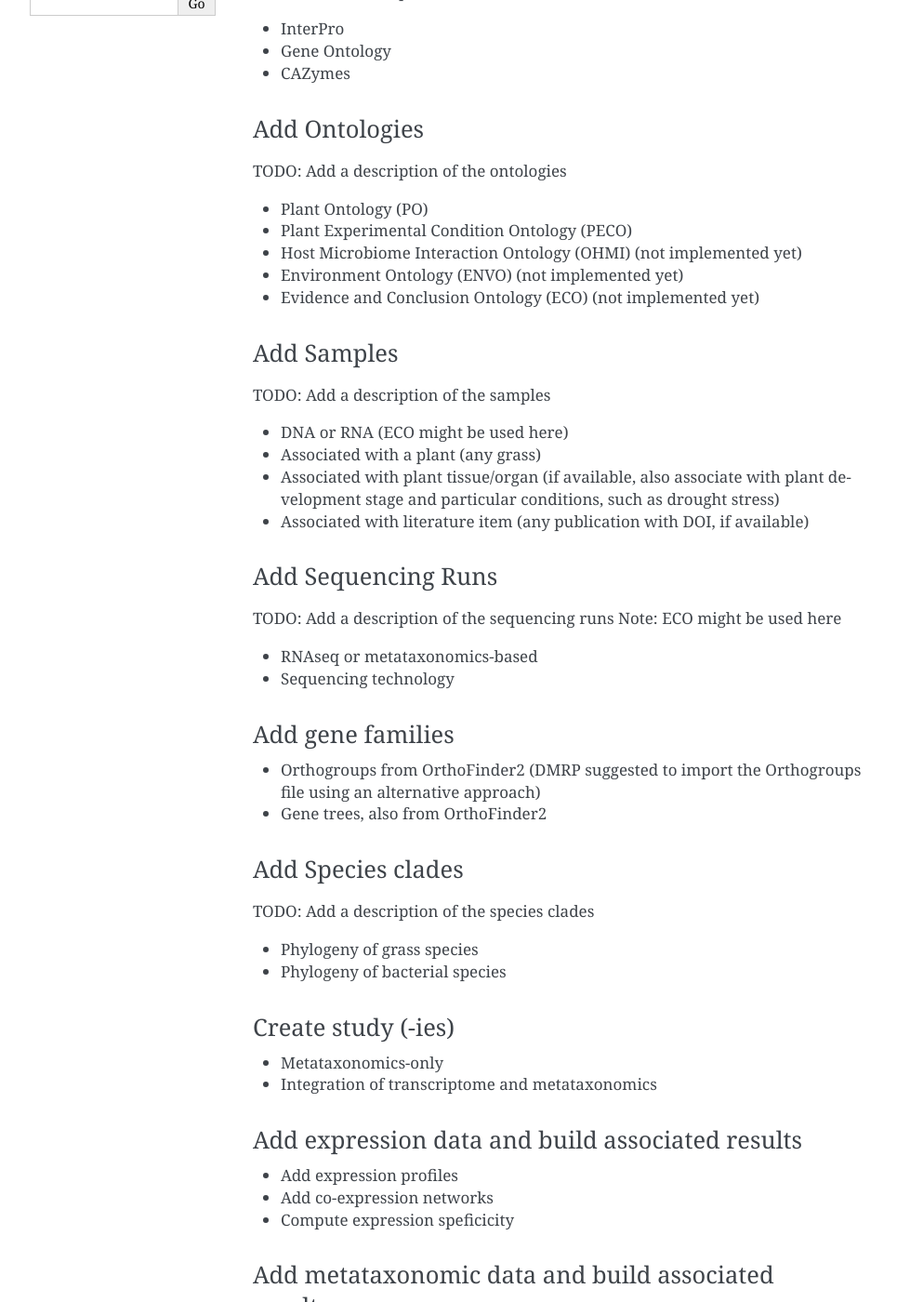
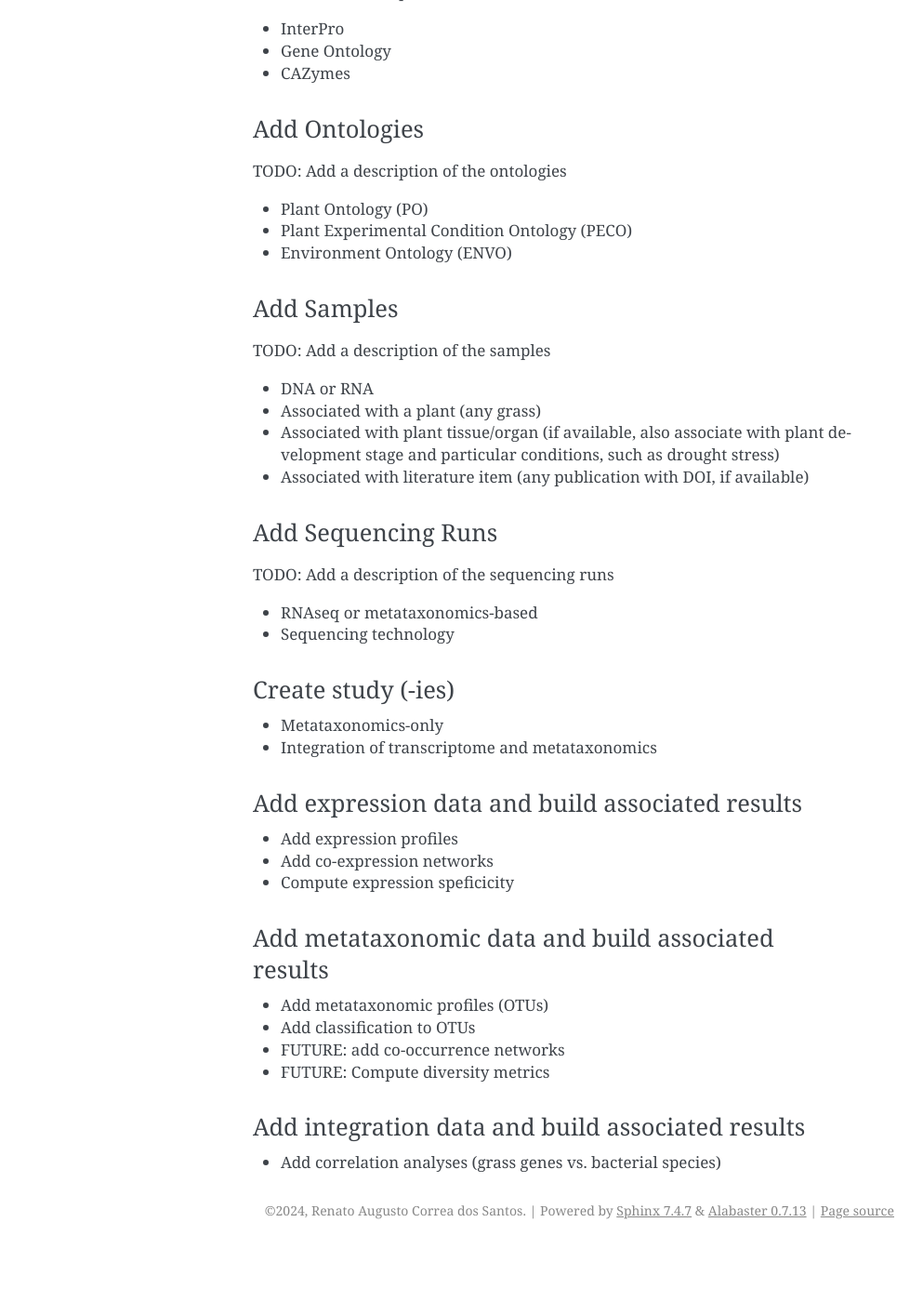
Before and after one commit to SantosRAC/conekt_grasses_microbiome, a Sphinx documentation site: the page built from CoNekT_Grasses_Microbiome/docs/source/building_conekt_microbiome.md, in a window 1280 px wide and 1400 px high, scrolled down 721 px. Shown: the whole window at 93% size, without its empty margins (148-1141 px from the left). Built offline with Sphinx 7.4.7, drawn with Linux system fonts in a browser that asks for light colours; after the commit the page ends 2062 px from its top, so only the background shows below that; some of the changed text lies outside the part shown.

Commit message:
Updating the document with steps to build conekt grasses microbiome

```diff
--- a/CoNekT_Grasses_Microbiome/docs/source/building_conekt_microbiome.md
+++ b/CoNekT_Grasses_Microbiome/docs/source/building_conekt_microbiome.md
@@ -6,10 +6,10 @@
 
 TODO: Add a description of the taxonomy
 
- * NCBI Taxonomy (not implemented yet; under implementation)
+ * NCBI Taxonomy
  * SILVA Taxonomy
- * RDP Taxonomy (not implemented yet)
- * GreenGenes Taxonomy (not implemented yet)
+ * GTDB Taxonomy
+ * GreenGenes Taxonomy
 
 ### Add Species
 
@@ -32,15 +32,13 @@
 
  * Plant Ontology (PO)
  * Plant Experimental Condition Ontology (PECO)
- * Host Microbiome Interaction Ontology (OHMI) (not implemented yet)
- * Environment Ontology (ENVO) (not implemented yet)
- * Evidence and Conclusion Ontology (ECO) (not implemented yet)
+ * Environment Ontology (ENVO)
 
 ### Add Samples
 
 TODO: Add a description of the samples
 
- * DNA or RNA (ECO might be used here)
+ * DNA or RNA
  * Associated with a plant (any grass)
  * Associated with plant tissue/organ (if available, also associate with plant development stage and particular conditions, such as drought stress)
  * Associated with literature item (any publication with DOI, if available)
@@ -48,22 +46,9 @@
 ### Add Sequencing Runs
 
 TODO: Add a description of the sequencing runs
-Note: ECO might be used here
 
  * RNAseq or metataxonomics-based
  * Sequencing technology
-
-### Add gene families
-
- * Orthogroups from OrthoFinder2 (DMRP suggested to import the Orthogroups file using an alternative approach)
- * Gene trees, also from OrthoFinder2
-
-### Add Species clades
-
-TODO: Add a description of the species clades
-
- * Phylogeny of grass species
- * Phylogeny of bacterial species
 
 
 ### Create study (-ies)
@@ -79,7 +64,8 @@
 
 ### Add metataxonomic data and build associated results
 
- * Add metataxonomic profiles (OTU or ASV counts)
+ * Add metataxonomic profiles (OTUs)
+ * Add classification to OTUs
  * FUTURE: add co-occurrence networks
  * FUTURE: Compute diversity metrics
 
```
